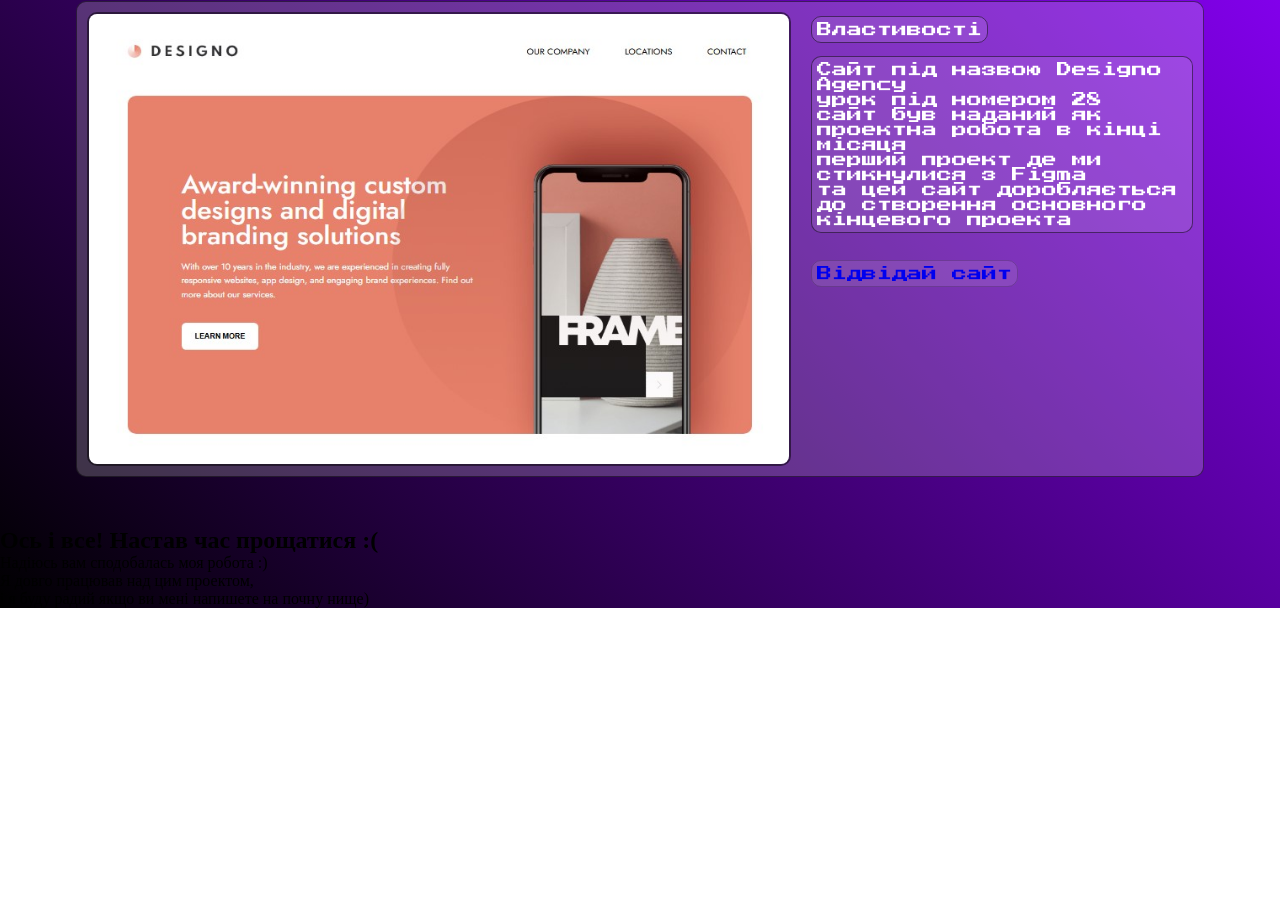
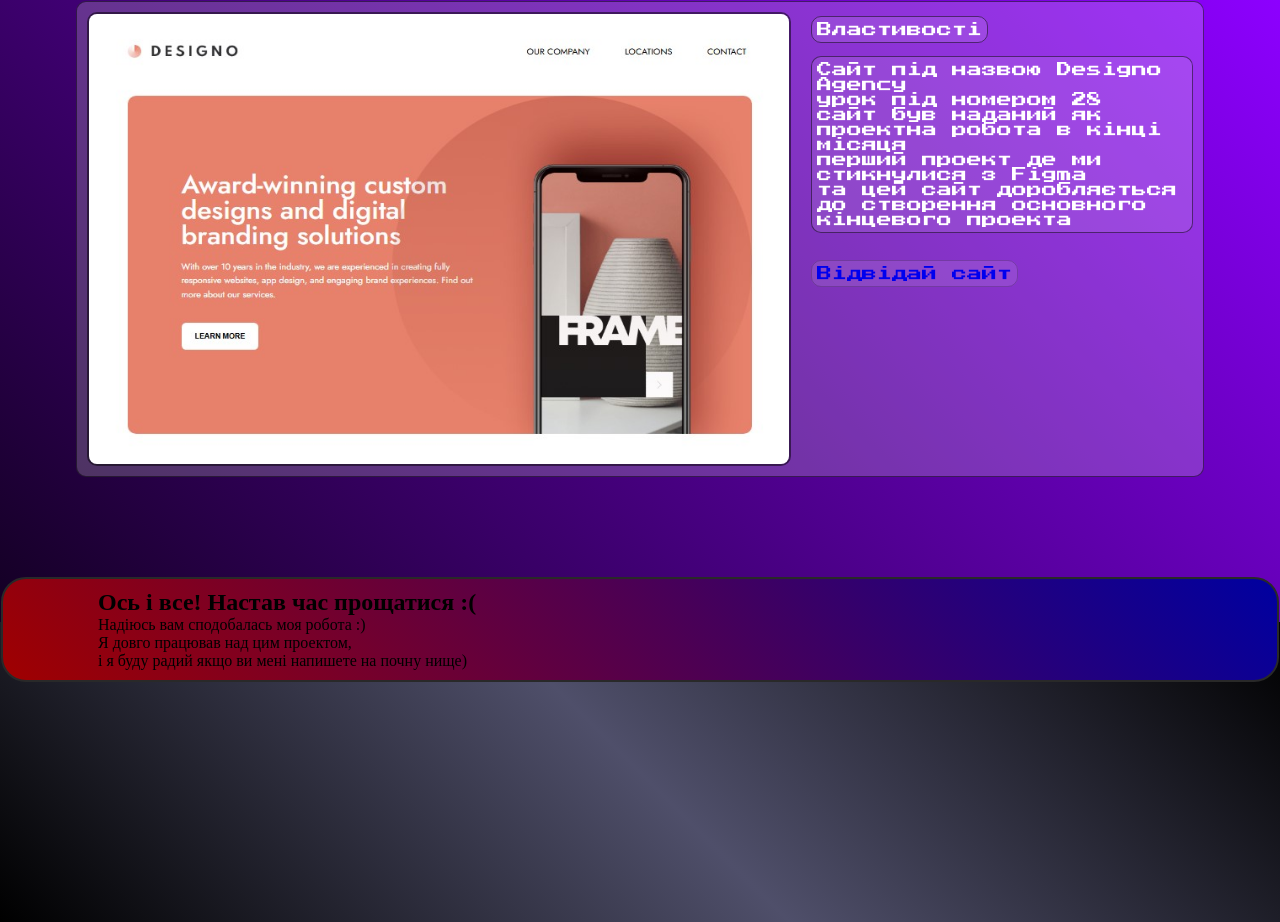
Before and after one commit to omgDenchik/Finih_task, a plain HTML site: page index.html in a window 1280 px wide. Shown: the part 2210-3132 px from the top of the page. Before the commit the page ends 2818 px from the top, so only its background shows below. Drawn offline with Linux system fonts and the light colour scheme; a web font is replaced by a local one.

Commit message:
Update style.css

```diff
--- a/style.css
+++ b/style.css
@@ -315,3 +315,27 @@ Input{
 .skrin_a:hover{
     transform: scale(1.05);
 }
+
+.good_finih{
+    margin: 100px 1px -60px;
+    background: rgb(160,0,0);
+    background: linear-gradient(45deg, rgba(160,0,0,1) 0%, rgba(0,0,160,1) 100%);
+    padding: 10px 95px 10px;
+    border-radius: 25px;
+    border: 2px rgb(41, 41, 41) solid;
+    display: flex;
+    align-items: center;
+    justify-content: space-between;
+    position: relative;
+    z-index: 2;
+}
+
+footer{
+    background: rgb(0,0,0);
+    background: linear-gradient(45deg, rgba(0,0,0,1) 0%, rgba(79,79,106,1) 50%, rgba(0,0,0,1) 100%);
+    height: 200px;
+    text-align: center;
+    padding: 50px;
+    position: relative;
+    z-index: 1;
+}
```
